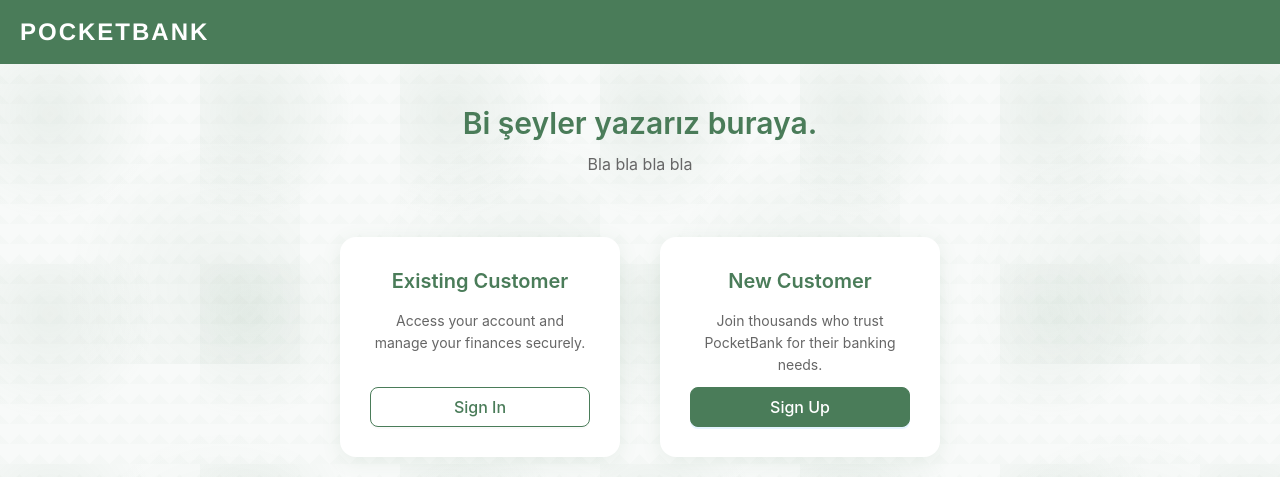
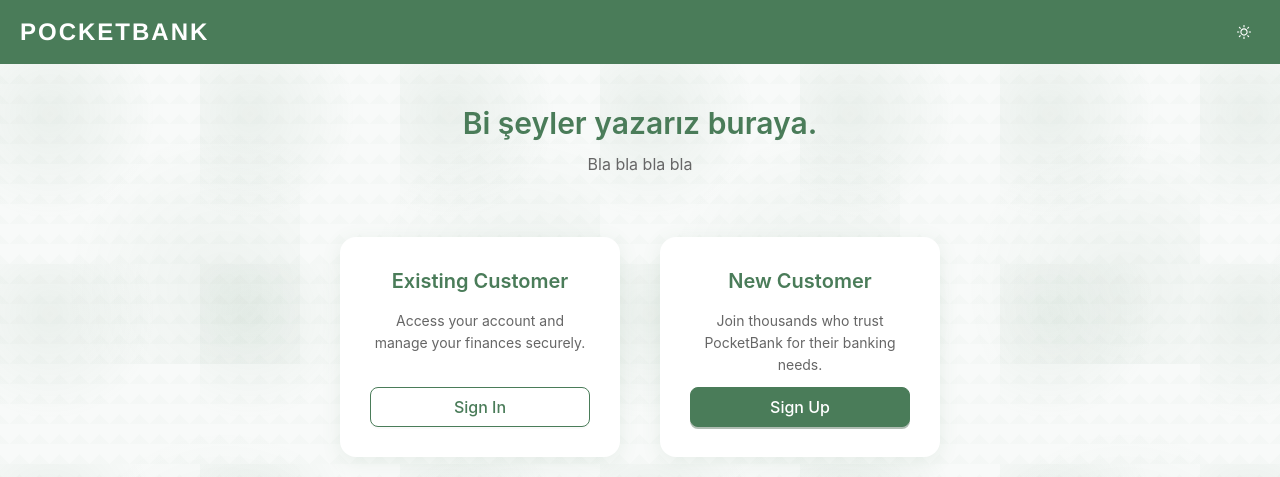
Before and after one commit to BoraDemirkol/PocketBank, a React (Vite) app in the folder module1/frontend/: page / in a window 1280 px wide. Shown: the top 477 px of the page. Built offline with nearby package versions, Linux system fonts and the light colour scheme; no server answers.

Commit message:
Added dark/light mode.

```diff
--- a/module1/frontend/src/App.tsx
+++ b/module1/frontend/src/App.tsx
@@ -5,6 +5,7 @@ import Signin from './Signin.tsx'
 import Signup from './Signup.tsx'
 import Dashboard from './Dashboard.tsx'
 import EmailVerification from './EmailVerification.tsx'
+import ThemeToggle from './ThemeToggle.tsx'
 
 const { Header, Content, Footer } = Layout;
 const { Title } = Typography;
@@ -14,9 +15,9 @@ function App() {
     <Layout style={{ minHeight: '100vh' }}>
       <Header style={{
         display: 'flex',
-        justifyContent: 'flex-start',
+        justifyContent: 'space-between',
         alignItems: 'center',
-        background: '#4a7c59',
+        background: 'var(--header-bg)',
         padding: '0 20px'
       }}>
         <Link to="/" style={{ textDecoration: 'none' }}>
@@ -37,10 +38,11 @@ function App() {
             PocketBank
           </Title>
         </Link>
+        <ThemeToggle />
       </Header>
       <Content style={{
         flex: 1,
-        backgroundColor: '#f8faf9',
+        backgroundColor: 'var(--content-bg)',
         backgroundImage: `
           radial-gradient(circle at 25% 25%, rgba(74, 124, 89, 0.08) 0%, transparent 50%),
           radial-gradient(circle at 75% 75%, rgba(74, 124, 89, 0.06) 0%, transparent 50%),
@@ -60,7 +62,7 @@ function App() {
       </Content>
       <Footer style={{
         textAlign: 'center',
-        backgroundColor: '#4a7c59',
+        backgroundColor: 'var(--footer-bg)',
         color: 'white',
         padding: '20px 0'
       }}>
--- /dev/null
+++ b/module1/frontend/src/ThemeContext.tsx
@@ -0,0 +1,62 @@
+import React, { createContext, useContext, useState, useEffect, ReactNode } from 'react';
+
+type Theme = 'light' | 'dark';
+
+interface ThemeContextType {
+  theme: Theme;
+  setTheme: (theme: Theme) => void;
+}
+
+const ThemeContext = createContext<ThemeContextType | undefined>(undefined);
+
+interface ThemeProviderProps {
+  children: ReactNode;
+}
+
+const getSystemTheme = (): Theme => {
+  return window.matchMedia('(prefers-color-scheme: dark)').matches ? 'dark' : 'light';
+};
+
+export const ThemeProvider: React.FC<ThemeProviderProps> = ({ children }) => {
+  const [theme, setThemeState] = useState<Theme>(() => {
+    return getSystemTheme();
+  });
+
+  useEffect(() => {
+    const mediaQuery = window.matchMedia('(prefers-color-scheme: dark)');
+
+    const handleSystemThemeChange = () => {
+      const newTheme = getSystemTheme();
+      setThemeState(newTheme);
+      document.documentElement.setAttribute('data-theme', newTheme);
+    };
+
+    mediaQuery.addEventListener('change', handleSystemThemeChange);
+
+    return () => {
+      mediaQuery.removeEventListener('change', handleSystemThemeChange);
+    };
+  }, []);
+
+  useEffect(() => {
+    document.documentElement.setAttribute('data-theme', theme);
+  }, [theme]);
+
+  const setTheme = (newTheme: Theme) => {
+    setThemeState(newTheme);
+  };
+
+  return (
+    <ThemeContext.Provider value={{ theme, setTheme }}>
+      {children}
+    </ThemeContext.Provider>
+  );
+};
+
+export const useTheme = (): ThemeContextType => {
+  const context = useContext(ThemeContext);
+  if (context === undefined) {
+    throw new Error('useTheme must be used within a ThemeProvider');
+  }
+  return context;
+};
--- /dev/null
+++ b/module1/frontend/src/ThemeToggle.tsx
@@ -0,0 +1,31 @@
+import React from 'react';
+import { Button } from '../node_modules/antd';
+import { SunOutlined, MoonOutlined } from '@ant-design/icons';
+import { useTheme } from './ThemeContext';
+
+const ThemeToggle: React.FC = () => {
+  const { theme, setTheme } = useTheme();
+
+  const toggleTheme = () => {
+    setTheme(theme === 'light' ? 'dark' : 'light');
+  };
+
+  return (
+    <Button
+      type="text"
+      icon={theme === 'dark' ? <MoonOutlined /> : <SunOutlined />}
+      onClick={toggleTheme}
+      style={{
+        color: 'white',
+        border: 'none',
+        background: 'transparent',
+        display: 'flex',
+        alignItems: 'center',
+        justifyContent: 'center',
+      }}
+      title={`Switch to ${theme === 'light' ? 'dark' : 'light'} mode`}
+    />
+  );
+};
+
+export default ThemeToggle;
--- a/module1/frontend/src/index.css
+++ b/module1/frontend/src/index.css
@@ -1,3 +1,20 @@
+:root {
+  --primary-color: #4a7c59;
+  --background-color: #f8faf9;
+  --text-color: #333;
+  --header-bg: #4a7c59;
+  --content-bg: #f8faf9;
+  --footer-bg: #4a7c59;
+}
+
+[data-theme="dark"] {
+  --background-color: #141414;
+  --text-color: #ffffff;
+  --content-bg: #1f1f1f;
+  --header-bg: #2d4a35;
+  --footer-bg: #2d4a35;
+}
+
 * {
   margin: 0;
   padding: 0;
@@ -7,6 +24,7 @@
 body {
   font-family: system-ui, Avenir, Helvetica, Arial, sans-serif;
   line-height: 1.5;
-  color: #333;
-  background-color: #fff;
+  color: var(--text-color);
+  background-color: var(--background-color);
+  transition: background-color 0.3s ease, color 0.3s ease;
 }
--- a/module1/frontend/src/main.tsx
+++ b/module1/frontend/src/main.tsx
@@ -1,16 +1,37 @@
 import { StrictMode } from 'react'
 import { createRoot } from 'react-dom/client'
 import { BrowserRouter } from 'react-router-dom'
+import { ConfigProvider, theme } from '../node_modules/antd'
 import './index.css'
 import App from './App.tsx'
 import { AuthProvider } from './AuthContext.tsx'
+import { ThemeProvider, useTheme } from './ThemeContext.tsx'
+
+const AppWithTheme = () => {
+  const { theme: currentTheme } = useTheme();
+
+  return (
+    <ConfigProvider
+      theme={{
+        algorithm: currentTheme === 'dark' ? theme.darkAlgorithm : theme.defaultAlgorithm,
+        token: {
+          colorPrimary: '#4a7c59',
+        },
+      }}
+    >
+      <App />
+    </ConfigProvider>
+  );
+};
 
 createRoot(document.getElementById('root')!).render(
   <StrictMode>
     <BrowserRouter>
-      <AuthProvider>
-        <App />
-      </AuthProvider>
+      <ThemeProvider>
+        <AuthProvider>
+          <AppWithTheme />
+        </AuthProvider>
+      </ThemeProvider>
     </BrowserRouter>
   </StrictMode>,
 )
```
